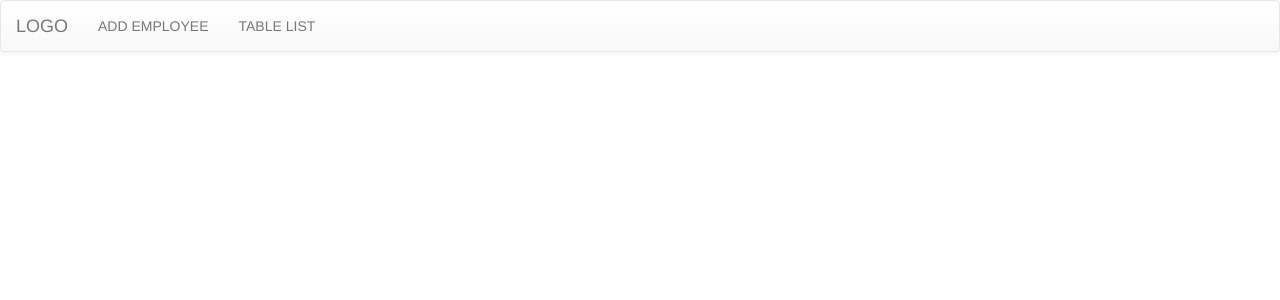
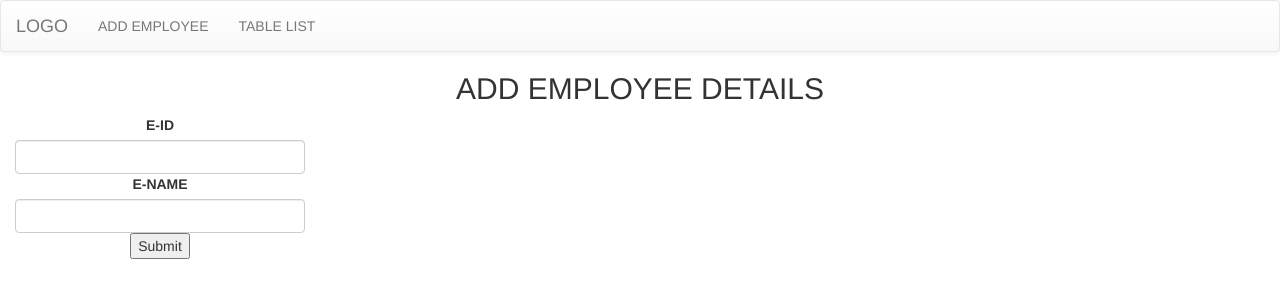
Before and after one commit to jonah91291/Registration2, an Angular app: page /edit/1 in a window 1280 px wide. Before the commit this address led to /. Shown: the top 300 px of the page. Built offline with nearby package versions, Linux system fonts and the light colour scheme; data requests are answered from the project's data file.

Commit message:
edit copy pasted

```diff
--- /dev/null
+++ b/src/app/edit/edit.component.html
@@ -0,0 +1,22 @@
+<div style="text-align:center">
+  <div class="addform">
+    <h2>ADD EMPLOYEE DETAILS</h2>
+
+    <form>
+      <div class="col-lg-3 col-md-3">
+      <div class="form-group">
+
+
+        <label for="EID"> E-ID </label>
+        <input type="text" class="form-control" id="EID"  [(ngModel)]="obj.EID" required  name="EID">
+
+        <label for="ENAME"> E-NAME </label>
+        <input type="text" class="form-control" id="ENAME"  [(ngModel)]="obj.ENAME" required name="ENAME" >
+
+        <button type="submit" class="button" (click)="edit(obj.id)">Submit</button>
+
+      </div>
+
+    </div>
+  </form>
+</div>
--- /dev/null
+++ b/src/app/edit/edit.component.ts
@@ -0,0 +1,64 @@
+import { Component, OnInit } from '@angular/core';
+import {Http, Response, Headers, RequestOptions} from "@angular/http";
+import 'rxjs/add/operator/map';
+//import { Router, ActivatedRoute } from '@angular/router';
+import {Router, ActivatedRoute, Params} from '@angular/router';
+import { Injectable } from '@angular/core';
+
+@Component({
+  selector: 'app-edit',
+  templateUrl: './edit.component.html',
+  styleUrls: ['./edit.component.css']
+})
+export class EditComponent implements OnInit {
+  obj;
+  abcd;
+  persons=[];
+
+  constructor(private http:Http,private router :Router, private xyz:ActivatedRoute) { }
+
+  ngOnInit() {
+
+    this.xyz.params.subscribe(
+      (res)=>
+      {
+        this.abcd = res;
+      });
+
+    this.obj = new info();
+    this.getinfo(this.abcd.UniqueIDToAccessTheFullData);
+  }
+
+  getinfo(z){
+    var tousethisagaininprogram = this;
+    this.http.get("http://localhost:3000/reg/"+z)
+    .map((givenresponse: Response)=> givenresponse.json())
+    .subscribe(
+      q=>
+      {
+        tousethisagaininprogram.obj=q;
+        console.log(this.obj);
+      })
+  }
+
+
+edit(j)
+{
+  var instedofthis =this;
+  var b= JSON.parse(JSON.stringify(this.obj));
+  //if(b.id){put()}else{post()}
+  this.http.put("http://localhost:3000/reg/"+j,b)
+  .subscribe(function(d)
+  {
+    console.log("data",d)
+  instedofthis.router.navigate(['/show'])
+  })
+}
+
+
+}
+
+class info{
+  public EID:string;
+  public ENAME:any;
+}
--- a/src/app/edit1/edit1.component.html
+++ /dev/null
@@ -1,3 +0,0 @@
-<p>
-  edit1 works!
-</p>
--- a/src/app/edit1/edit1.component.ts
+++ /dev/null
@@ -1,15 +0,0 @@
-import { Component, OnInit } from '@angular/core';
-
-@Component({
-  selector: 'app-edit1',
-  templateUrl: './edit1.component.html',
-  styleUrls: ['./edit1.component.css']
-})
-export class Edit1Component implements OnInit {
-
-  constructor() { }
-
-  ngOnInit() {
-  }
-
-}
--- a/src/app/show/show.component.html
+++ b/src/app/show/show.component.html
@@ -3,7 +3,7 @@
   <tr>
   <th>EID</th>
   <th>E-NAME</th>
-
+  <th>ACTIONS</th>
   </tr>
   </thead>
   <tbody>
@@ -12,6 +12,8 @@
   <td>{{i.ENAME}}</td>
 
   <td><button type="button" id="delete" (click)="delete(i.id)" class="btn btn-info pull-right">Delete</button>
+      <a [routerLink]="['/edit', i.id]" class="btn btn-info pull-right"> Edit33 </a>
+
   <button type="button" id="edit" (click)="edit(i.id)" class="btn btn-info pull-right">Edit</button></td>
   </tr>
   </tbody>
```
Also changed, not shown: src/app/app.module.ts (+9 -7 lines), src/app/edit/edit.component.css (added), 1 other file (tests, documents, lock files or other folders).
